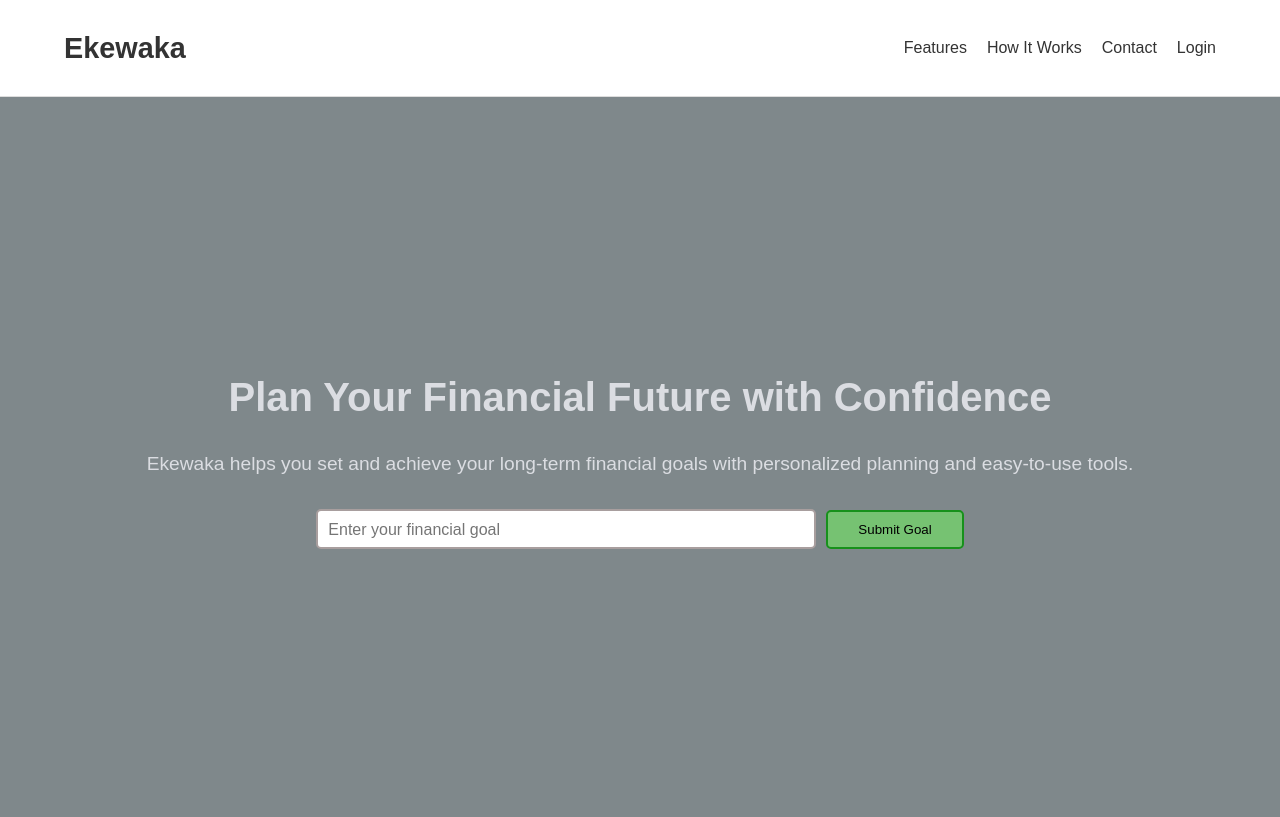
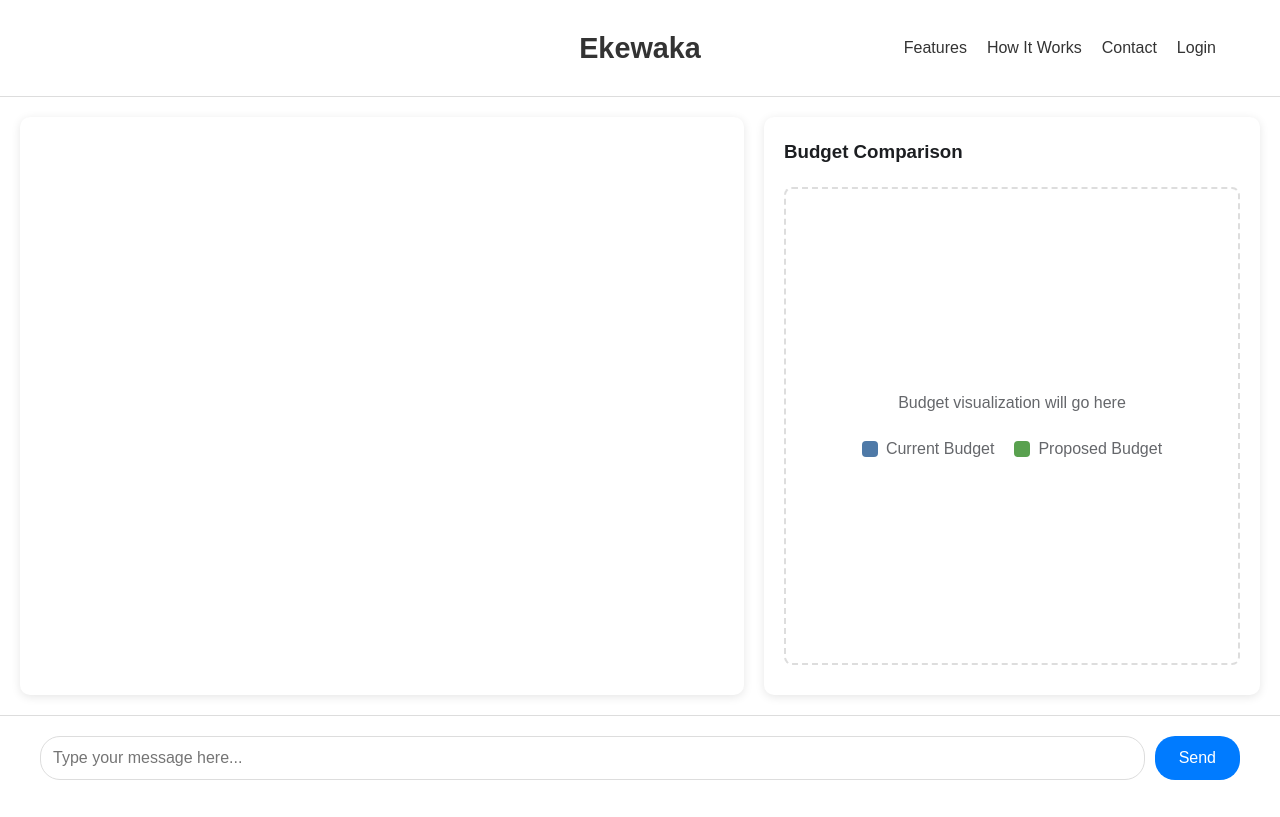
Before and after one commit to jonahjtran/Ekewaka, a React (Create React App) app: page /chat-analysis in a window 1280 px wide. Built offline with nearby package versions, Linux system fonts and the light colour scheme.

Commit message:
added everything

```diff
--- a/src/App.js
+++ b/src/App.js
@@ -1,12 +1,16 @@
 import React from 'react';
+import { BrowserRouter as Router, Routes, Route } from 'react-router-dom';
 import LandingPage from './components/LandingPage';
+import ChatAnalysisPage from './components/ChatAnalysisPage';
 
 function App() {
-
   return (
-    <div>
-      <LandingPage />
-    </div>
+    <Router>
+      <Routes>
+        <Route path="/" element={<LandingPage />} />
+        <Route path="/chat-analysis" element={<ChatAnalysisPage />} />
+      </Routes>
+    </Router>
   );
 }
 
--- /dev/null
+++ b/src/components/ChatAnalysisPage.css
@@ -0,0 +1,165 @@
+.chat-analysis-page {
+  height: 100vh;
+  display: flex;
+  flex-direction: column;
+}
+
+.main-content {
+  display: flex;
+  height: calc(93vh - 80px); /* Subtract navbar and input section height */
+  padding: 20px;
+  gap: 20px;
+}
+
+/* Chat Section Styles */
+.chat-section {
+  flex: 1;
+  background: #fff;
+  border-radius: 10px;
+  box-shadow: 0 2px 10px rgba(0, 0, 0, 0.1);
+  display: flex;
+  flex-direction: column;
+  overflow: hidden;
+}
+
+.chat-messages {
+  flex: 1;
+  overflow-y: auto;
+  padding: 20px;
+}
+
+.message {
+  margin-bottom: 20px;
+  display: flex;
+}
+
+.message.user {
+  justify-content: flex-end;
+}
+
+.message-content {
+  max-width: 70%;
+  padding: 12px 16px;
+  border-radius: 12px;
+  position: relative;
+}
+
+.message.user .message-content {
+  background: #007bff;
+  color: white;
+  border-bottom-right-radius: 4px;
+}
+
+.message.bot .message-content {
+  background: #f0f2f5;
+  color: #1c1e21;
+  border-bottom-left-radius: 4px;
+}
+
+.timestamp {
+  font-size: 0.75rem;
+  color: #65676b;
+  margin-top: 4px;
+  display: block;
+}
+
+/* Graph Section Styles */
+.graph-section {
+  width: 40%;
+  background: #fff;
+  border-radius: 10px;
+  box-shadow: 0 2px 10px rgba(0, 0, 0, 0.1);
+  padding: 20px;
+}
+
+.graph-container {
+  height: 100%;
+}
+
+.graph-container h3 {
+  margin-bottom: 20px;
+  color: #1c1e21;
+}
+
+.graph-placeholder {
+  height: calc(100% - 60px);
+  border: 2px dashed #ddd;
+  border-radius: 8px;
+  display: flex;
+  flex-direction: column;
+  justify-content: center;
+  align-items: center;
+  color: #65676b;
+}
+
+.budget-legend {
+  margin-top: 20px;
+  display: flex;
+  gap: 20px;
+}
+
+.legend-item {
+  display: flex;
+  align-items: center;
+  gap: 8px;
+}
+
+.old-budget-color,
+.new-budget-color {
+  width: 16px;
+  height: 16px;
+  border-radius: 4px;
+}
+
+.old-budget-color {
+  background: #4e79a7;
+}
+
+.new-budget-color {
+  background: #59a14f;
+}
+
+/* Message Input Section Styles */
+.message-input-section {
+  padding: 20px;
+  background: #fff;
+  border-top: 1px solid #ddd;
+}
+
+.message-form {
+  display: flex;
+  gap: 10px;
+  max-width: 1200px;
+  margin: 0 auto;
+}
+
+.message-input {
+  flex: 1;
+  padding: 12px;
+  border: 1px solid #ddd;
+  border-radius: 20px;
+  resize: none;
+  font-size: 1rem;
+  font-family: inherit;
+  outline: none;
+  transition: border-color 0.3s ease;
+}
+
+.message-input:focus {
+  border-color: #007bff;
+}
+
+.send-button {
+  background: #007bff;
+  color: white;
+  border: none;
+  border-radius: 20px;
+  padding: 0 24px;
+  font-size: 1rem;
+  cursor: pointer;
+  transition: background-color 0.3s ease;
+}
+
+.send-button:hover {
+  background: #0056b3;
+}
--- /dev/null
+++ b/src/components/ChatAnalysisPage.js
@@ -0,0 +1,133 @@
+import React, { useState, useEffect } from 'react';
+import { useLocation } from 'react-router-dom';
+import './ChatAnalysisPage.css';
+import Navbar from './Navbar';
+
+function ChatAnalysisPage() {
+  const [messages, setMessages] = useState([]);
+  const [newMessage, setNewMessage] = useState('');
+  const location = useLocation();
+
+  useEffect(() => {
+    // Handle initial goal from landing page
+    if (location.state?.initialGoal) {
+      const initialGoal = location.state.initialGoal;
+      // Add initial user message
+      const userMessage = {
+        text: initialGoal,
+        sender: 'user',
+        timestamp: new Date().toLocaleTimeString()
+      };
+
+      // Add initial bot response
+      const botMessage = {
+        text: "I understand you want to achieve this financial goal. Let me analyze it and provide some recommendations. Could you please share your current monthly income and major expenses?",
+        sender: 'bot',
+        timestamp: new Date().toLocaleTimeString()
+      };
+
+      setMessages([userMessage, botMessage]);
+    }
+  }, [location.state]);
+
+  // Dummy data for the graphs - replace with real data later
+  const dummyBudgetData = {
+    oldBudget: {
+      housing: 1500,
+      food: 500,
+      transportation: 300,
+      utilities: 200,
+      entertainment: 200
+    },
+    newBudget: {
+      housing: 1400,
+      food: 400,
+      transportation: 250,
+      utilities: 180,
+      entertainment: 150
+    }
+  };
+
+  const handleSubmit = (e) => {
+    e.preventDefault();
+    if (newMessage.trim()) {
+      // Add user message
+      const userMessage = {
+        text: newMessage,
+        sender: 'user',
+        timestamp: new Date().toLocaleTimeString()
+      };
+
+      // Simulate bot response (replace with actual API call later)
+      const botMessage = {
+        text: "Thank you for providing that information. I'm analyzing your budget and goals to provide personalized recommendations. Could you please specify your preferred timeline for achieving this goal?",
+        sender: 'bot',
+        timestamp: new Date().toLocaleTimeString()
+      };
+
+      setMessages([...messages, userMessage, botMessage]);
+      setNewMessage('');
+    }
+  };
+
+  return (
+    <div className="chat-analysis-page">
+      <Navbar />
+
+      <div className="main-content">
+        {/* Left side - Chat */}
+        <div className="chat-section">
+          <div className="chat-messages">
+            {messages.map((message, index) => (
+              <div key={index} className={`message ${message.sender}`}>
+                <div className="message-content">
+                  <p>{message.text}</p>
+                  <span className="timestamp">{message.timestamp}</span>
+                </div>
+              </div>
+            ))}
+          </div>
+        </div>
+
+        {/* Right side - Graphs */}
+        <div className="graph-section">
+          <div className="graph-container">
+            <h3>Budget Comparison</h3>
+            <div className="graph-placeholder">
+              {/* Replace with actual graph component */}
+              <p>Budget visualization will go here</p>
+              <div className="budget-legend">
+                <div className="legend-item">
+                  <span className="old-budget-color"></span>
+                  <p>Current Budget</p>
+                </div>
+                <div className="legend-item">
+                  <span className="new-budget-color"></span>
+                  <p>Proposed Budget</p>
+                </div>
+              </div>
+            </div>
+          </div>
+        </div>
+      </div>
+
+      {/* Bottom - Message Input */}
+      <div className="message-input-section">
+        <form onSubmit={handleSubmit} className="message-form">
+          <textarea
+            value={newMessage}
+            onChange={(e) => setNewMessage(e.target.value)}
+            placeholder="Type your message here..."
+            className="message-input"
+            rows="1"
+          />
+          <button type="submit" className="send-button">
+            Send
+          </button>
+        </form>
+      </div>
+    </div>
+  );
+}
+
+export default ChatAnalysisPage;
--- a/src/components/LandingPage.css
+++ b/src/components/LandingPage.css
@@ -18,37 +18,6 @@
     margin: auto;
   }
 
-  /* Header styles */
-  .header {
-    background: #fff;
-    padding: 20px 0;
-    border-bottom: 1px solid #ddd;
-  }
-
-  .header-container {
-    display: flex;
-    justify-content: space-between;
-    align-items: center;
-    height: 7vh
-  }
-
-  .logo {
-    font-size: 1.8rem;
-    font-weight: bold;
-  }
-
-  .navigation ul {
-    list-style: none;
-    display: flex;
-    gap: 20px;
-  }
-
-  .navigation a {
-    text-decoration: none;
-    color: #333;
-    font-weight: 500;
-  }
-
   /* Hero section styles */
   .hero {
     background: #7f888b; /*url('https://via.placeholder.com/1200x600') no-repeat center center/cover; */
@@ -56,12 +25,11 @@
     display: flex;
     align-items: center;
     text-align: center;
-    color: #dbdde2;
+    color: #ffffff;
   }
 
   .hero-container {
     width: 100%;
-    /* height: 100% */
   }
 
   .hero h2 {
@@ -96,15 +64,27 @@
 }
 
 .cta-button {
-    background: #76c272;
-    color: #000000;
-    padding: 10px 30px;
+  background: linear-gradient(135deg, #ff6b6b, #ff8e8e);
+  color: white;
+  padding: 10px 25px;
   text-decoration: none;
   border-radius: 5px;
-    transition: background 0.3s ease;
-    border: 2px solid #17911b;
+  transition: all 0.3s ease;
+  border: none;
+  height: 40px;
+  display: flex;
+  align-items: center;
+  justify-content: center;
+  cursor: pointer;
+  font-weight: 600;
+  font-size: 1rem;
+  text-transform: uppercase;
+  letter-spacing: 0.5px;
+  box-shadow: 0 2px 10px rgba(255, 107, 107, 0.3);
 }
 
 .cta-button:hover {
-    background: #3ea55b;
+  background: linear-gradient(135deg, #ff8e8e, #ff6b6b);
+  transform: translateY(-2px);
+  box-shadow: 0 4px 15px rgba(255, 107, 107, 0.4);
 }
--- a/src/components/LandingPage.js
+++ b/src/components/LandingPage.js
@@ -1,8 +1,11 @@
 import React, { useState } from 'react';
+import { useNavigate } from 'react-router-dom';
 import './LandingPage.css';
+import Navbar from './Navbar';
 
 function LandingPage() {
   const [financialGoal, setFinancialGoal] = useState('');
+  const navigate = useNavigate();
 
   const handleGoalChange = (e) => {
     setFinancialGoal(e.target.value);
@@ -12,7 +15,8 @@ function LandingPage() {
   const handleGoalSubmit = (e) => {
     e.preventDefault();
     console.log("Financial goal submitted:", financialGoal);
-    // Additional processing such as API calls can be added here
+    // Navigate to the chat analysis page
+    navigate('/chat-analysis', { state: { initialGoal: financialGoal } });
   };
 
   const adjustHeight = (element) => {
@@ -22,19 +26,7 @@ function LandingPage() {
 
   return (
     <div className="landing-page">
-      <header className="header">
-        <div className="container header-container">
-          <h1 className="logo">Ekewaka</h1>
-          <nav className="navigation">
-            <ul>
-              <li><a href="#features">Features</a></li>
-              <li><a href="#how-it-works">How It Works</a></li>
-              <li><a href="#contact">Contact</a></li>
-              <li><a href="/login">Login</a></li>
-            </ul>
-          </nav>
-        </div>
-      </header>
+      <Navbar />
 
       <section className="hero">
         <div className="container hero-container">
@@ -46,7 +38,7 @@ function LandingPage() {
           <form onSubmit={handleGoalSubmit} className="goal-form">
             <textarea
               type="text"
-              placeholder="Enter your financial goal"
+              placeholder="Enter your financial goal and time frame"
               value={financialGoal}
               onChange={handleGoalChange}
               className="goal-input"
@@ -56,7 +48,6 @@ function LandingPage() {
           </form>
         </div>
       </section>
-
     </div>
   );
 }
--- /dev/null
+++ b/src/components/Navbar.css
@@ -0,0 +1,41 @@
+/* Header styles */
+.header {
+  background: #fff;
+  padding: 20px 0;
+  border-bottom: 1px solid #ddd;
+}
+
+.header-container {
+  display: flex;
+  justify-content: space-between;
+  align-items: center;
+  height: 7vh;
+  width: 90%;
+  max-width: 1200px;
+  margin: auto;
+  position: relative; /* Add position relative for absolute positioning of logo */
+}
+
+.logo {
+  font-size: 1.8rem;
+  font-weight: bold;
+  position: absolute;
+  left: 50%;
+  transform: translateX(-50%);
+}
+
+.navigation {
+  margin-left: auto; /* Push navigation to the right */
+}
+
+.navigation ul {
+  list-style: none;
+  display: flex;
+  gap: 20px;
+}
+
+.navigation a {
+  text-decoration: none;
+  color: #333;
+  font-weight: 500;
+}
--- /dev/null
+++ b/src/components/Navbar.js
@@ -0,0 +1,22 @@
+import React from 'react';
+import './Navbar.css';
+
+const Navbar = () => {
+  return (
+    <header className="header">
+      <div className="container header-container">
+        <h1 className="logo">Ekewaka</h1>
+        <nav className="navigation">
+          <ul>
+            <li><a href="#features">Features</a></li>
+            <li><a href="#how-it-works">How It Works</a></li>
+            <li><a href="#contact">Contact</a></li>
+            <li><a href="/login">Login</a></li>
+          </ul>
+        </nav>
+      </div>
+    </header>
+  );
+};
+
+export default Navbar;
```
Also changed, not shown: src/components/ChatPage.css (added). Lines whose indentation alone changed are shown as unchanged.
